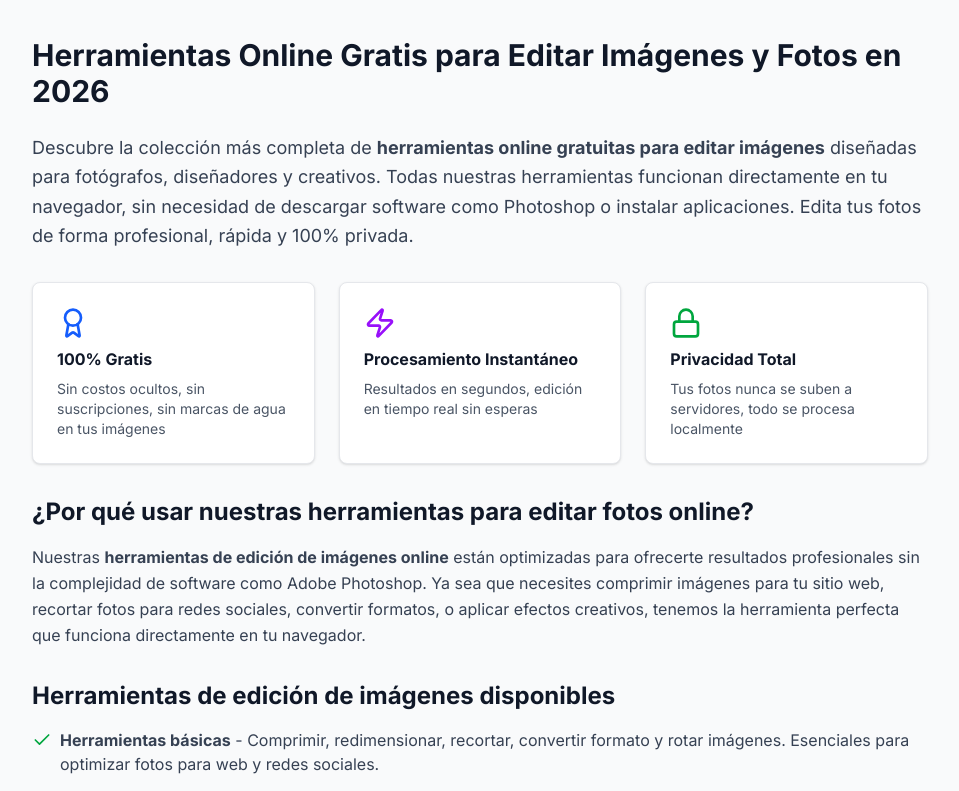
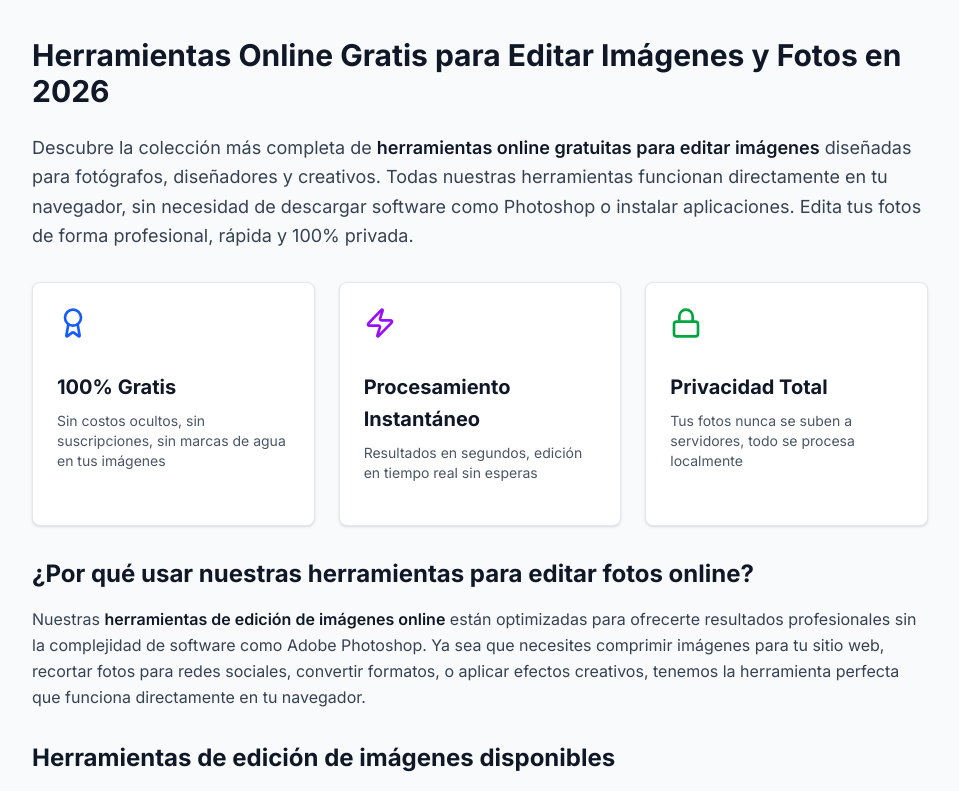
Before and after one commit to jzuniga1995/toolsfoto, a Next.js app: page / in a window 1280 px wide. Shown: the part 1980-2771 px from the top of the page, without its empty margins (160-1119 px from the left). Built offline with nearby package versions, Linux system fonts and the light colour scheme.

Commit message:
Update globals.css

```diff
--- a/src/app/globals.css
+++ b/src/app/globals.css
@@ -1,4 +1,7 @@
 @import "tailwindcss";
+@import "tailwindcss";
+@plugin "@tailwindcss/typography";
+
 
 /* Variables CSS personalizadas */
 :root {
```
